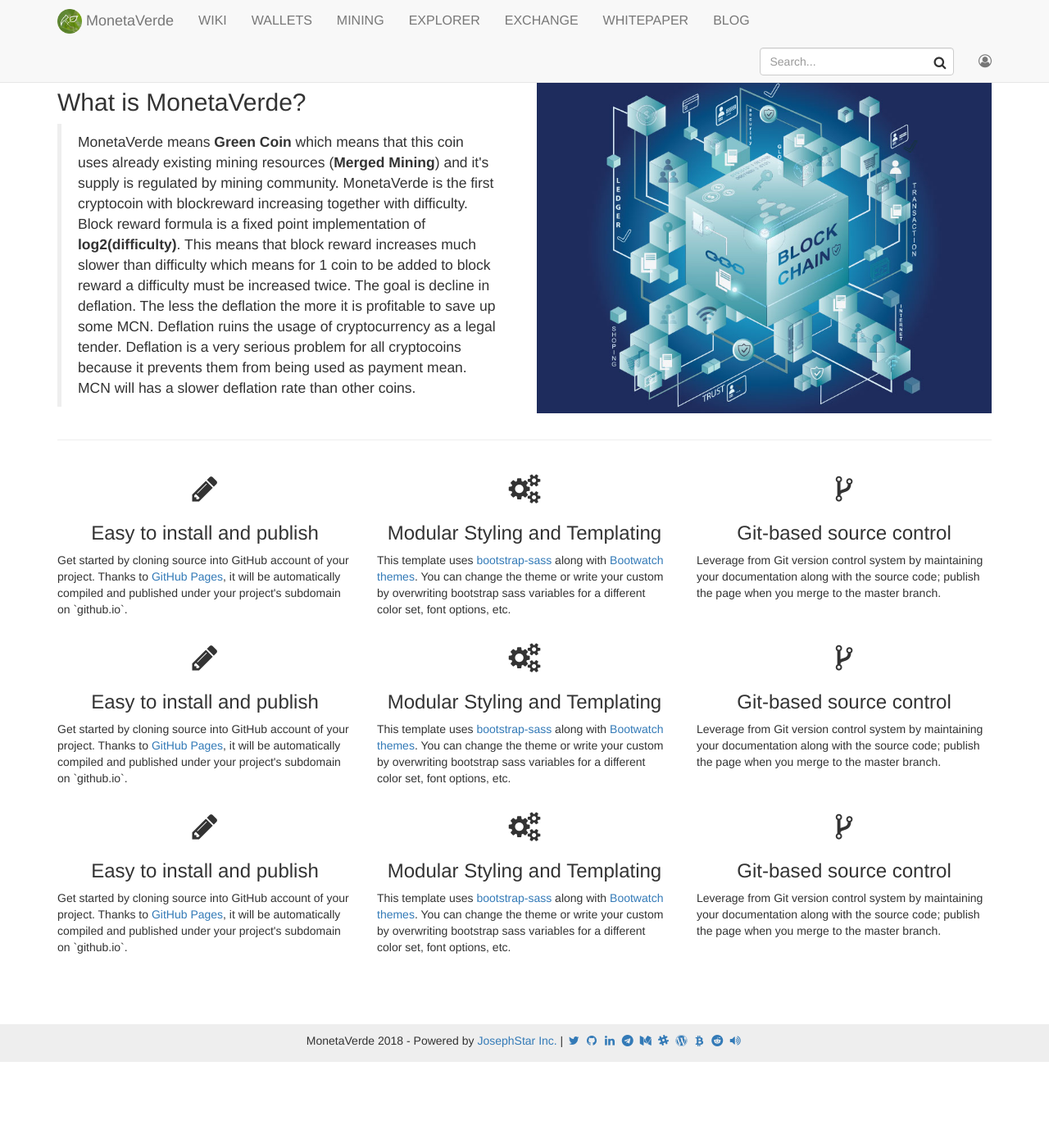
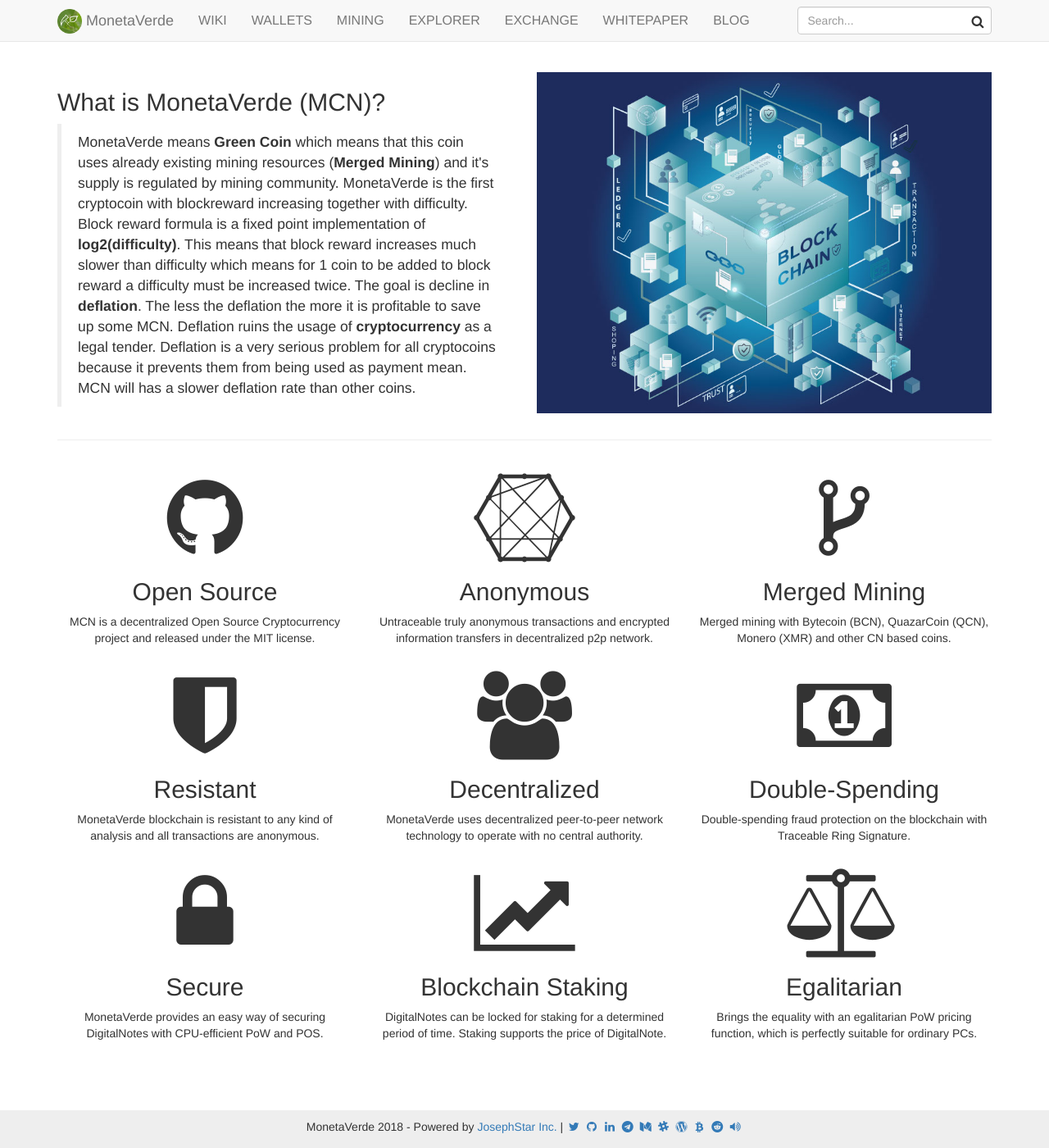
Before and after one commit to ammogcoder/www, a Jekyll site: the page built from index.html, in a window 1280 px wide and 1400 px high, scrolled down 1092 px. Shown: the whole window at 82% size. Built offline with Jekyll 4.4.1, drawn with Linux system fonts in a browser that asks for light colours; nearby versions of some CDN libraries; before the commit the page ends 2387 px from its top, so only the background shows below that.

Commit message:
Features section added.

```diff
--- a/_config.yml
+++ b/_config.yml
@@ -4,13 +4,13 @@
 email: info@monetaverde.io
 description-title: Welcome to MonetaVerde Project!
 description-detail: We are building Green Cryptocurrency
-definition-title: What is MonetaVerde?
+definition-title: What is MonetaVerde (MCN)?
 definition-detail: "MonetaVerde means <b>Green Coin</b> which means that this coin uses already existing mining resources
 (<b>Merged Mining</b>) and it's supply is regulated by mining community. MonetaVerde is the first cryptocoin with blockreward
 increasing together with difficulty. Block reward formula is a fixed point implementation of <b>log2(difficulty)</b>.
 This means that block reward increases much slower than difficulty which means for 1 coin to be added to block reward a difficulty
-must be increased twice. The goal is decline in deflation. The less the deflation the more it is profitable to save up some MCN.
-Deflation ruins the usage of cryptocurrency as a legal tender. Deflation is a very serious problem for all cryptocoins because
+must be increased twice. The goal is decline in <b>deflation</b>. The less the deflation the more it is profitable to save up some MCN.
+Deflation ruins the usage of <b>cryptocurrency</b> as a legal tender. Deflation is a very serious problem for all cryptocoins because
 it prevents them from being used as payment mean. MCN will has a slower deflation rate than other coins."
 
 # baseurl: "/jekyll-doc-theme" # the subpath of your site, e.g. /blog/
@@ -23,7 +23,7 @@
 # bootwatch: paper
 
 # Social Media
-login_url: https://login.monetaverde.io
+login_url: #
 twitter_url: https://twitter.com/monetaverde_mcn
 github_url: https://github.com/monetaverde
 linkedin_url: https://www.linkedin.com/company/monetaverde
@@ -34,6 +34,36 @@
 coinmarketcap_url: https://coinmarketcap.com/currencies/monetaverde
 reddit_url: https://www.reddit.com/r/MonetaVerde
 bitcointalk_url: https://bitcointalk.org/index.php?topic=657820.0
+
+# Features
+feature-icon-01: fa fa-github fa-3x
+feature-title-01: Open Source
+feature-definition-01: MCN is a decentralized Open Source Cryptocurrency project and released under the MIT license.
+feature-icon-02: fa fa-connectdevelop fa-3x
+feature-title-02: Anonymous
+feature-definition-02: Untraceable truly anonymous transactions and encrypted information transfers in decentralized p2p network.
+feature-icon-03: fa fa-code-fork fa-3x
+feature-title-03: Merged Mining
+feature-definition-03: Merged mining with Bytecoin (BCN), QuazarCoin (QCN), Monero (XMR) and other CN based coins.
+feature-icon-04: fa fa-shield fa-3x
+feature-title-04: Resistant
+feature-definition-04: MonetaVerde blockchain is resistant to any kind of analysis and all transactions are anonymous.
+feature-icon-05: fa fa-users fa-3x
+feature-title-05: Decentralized
+feature-definition-05: MonetaVerde uses decentralized peer-to-peer network technology to operate with no central authority.
+feature-icon-06: fa fa-money fa-3x
+feature-title-06: Double-Spending
+feature-definition-06: Double-spending fraud protection on the blockchain with Traceable Ring Signature.
+feature-icon-07: fa fa-lock fa-3x
+feature-title-07: Secure
+feature-definition-07: MonetaVerde provides an easy way of securing DigitalNotes with CPU-efficient PoW and POS.
+feature-icon-08: fa fa-line-chart fa-3x
+feature-title-08: Blockchain Staking
+feature-definition-08: DigitalNotes can be locked for staking for a determined period of time. Staking supports the price of DigitalNote.
+feature-icon-09: fa fa-balance-scale fa-3x
+feature-title-09: Egalitarian
+feature-definition-09: Brings the equality with an egalitarian PoW pricing function, which is perfectly suitable for ordinary PCs.
+
 
 # Build settings
 markdown: kramdown
--- a/_includes/topnav.html
+++ b/_includes/topnav.html
@@ -13,13 +13,13 @@
         </div>
         <div id="navbar" class="collapse navbar-collapse">
             <ul class="nav navbar-nav">
-                <li {% if page.sectionid=='docs' %} class="active" {% endif %}><a href="{{ "/docs/home/" | prepend: site.baseurl }}">WIKI</a></li>
-                <li {% if page.sectionid=='mvip' %} class="active" {% endif %}><a href="{{ "/mvip/home/" | prepend: site.baseurl }}">WALLETS</a></li>
-                <li {% if page.sectionid=='research' %} class="active" {% endif %}><a href="{{ "/research/home/" | prepend: site.baseurl }}">MINING</a></li>
-                <li {% if page.sectionid=='roadmap' %} class="active" {% endif %}><a href="{{ "/roadmap/home/" | prepend: site.baseurl }}">EXPLORER</a></li>
-                <li {% if page.sectionid=='roadmap' %} class="active" {% endif %}><a href="{{ "/roadmap/home/" | prepend: site.baseurl }}">EXCHANGE</a></li>
-                <li {% if page.sectionid=='whitepaper' %} class="active" {% endif %}><a href="{{ "/whitepaper/home/" | prepend: site.baseurl }}">WHITEPAPER</a></li>
-                <li {% if page.sectionid=='blog' %} class="active" {% endif %}><a href="{{ "/blog/home/" | prepend: site.baseurl }}">BLOG</a></li>
+                <li {% if page.sectionid=='docs' %} class="active" {% endif %}><a href="{{ "#" | prepend: site.baseurl }}">WIKI</a></li>
+                <li {% if page.sectionid=='mvip' %} class="active" {% endif %}><a href="{{ "#" | prepend: site.baseurl }}">WALLETS</a></li>
+                <li {% if page.sectionid=='research' %} class="active" {% endif %}><a href="{{ "#" | prepend: site.baseurl }}">MINING</a></li>
+                <li {% if page.sectionid=='roadmap' %} class="active" {% endif %}><a href="{{ "#" | prepend: site.baseurl }}">EXPLORER</a></li>
+                <li {% if page.sectionid=='roadmap' %} class="active" {% endif %}><a href="{{ "#" | prepend: site.baseurl }}">EXCHANGE</a></li>
+                <li {% if page.sectionid=='whitepaper' %} class="active" {% endif %}><a href="{{ "#" | prepend: site.baseurl }}">WHITEPAPER</a></li>
+                <li {% if page.sectionid=='blog' %} class="active" {% endif %}><a href="{{ "#" | prepend: site.baseurl }}">BLOG</a></li>
 
 
             </ul>
@@ -30,9 +30,6 @@
                         <i class="fa fa-search form-control-feedback"></i>
                     </div>
                 </form>
-                <ul class="nav navbar-nav">
-                    <li><a href="{{ site.login_url }}"><i class="fa fa-user-circle-o" aria-hidden="true"></i></a></li>
-                </ul>
             </div>
         </div>
     </div>
--- a/index.html
+++ b/index.html
@@ -29,69 +29,59 @@
 
     <div class="row">
         <div class="col-sm-4">
-            <h1 class="text-center"><i class="fa fa-pencil" aria-hidden="true"></i></h1>
-            <h3 class="text-center">Easy to install and publish</h3>
-            <p>Get started by cloning source into GitHub account of your project. Thanks to <a href="https://pages.github.com">GitHub Pages</a>,
-              it will be automatically compiled and published under your project's subdomain on `github.io`.
-            </p>
+            <h1 class="text-center"><i class="{{site.feature-icon-01}}" aria-hidden="true"></i></h1>
+            <h2 class="text-center">{{site.feature-title-01}}</h2>
+            <p class="text-center">{{site.feature-definition-01}}</p>
         </div>
         <div class="col-sm-4">
-            <h1 class="text-center"><i class="fa fa-cogs" aria-hidden="true"></i></h1>
-            <h3 class="text-center">Modular Styling and Templating</h3>
-            <p>This template uses <a href="https://github.com/twbs/bootstrap-sass">bootstrap-sass</a> along with <a href="https://bootswatch.com/">Bootwatch themes</a>.
-            You can change the theme or write your custom by overwriting bootstrap sass variables for a different color set, font options, etc.</p>
+            <h1 class="text-center"><i class="{{site.feature-icon-02}}" aria-hidden="true"></i></h1>
+            <h2 class="text-center">{{site.feature-title-02}}</h2>
+            <p class="text-center">{{site.feature-definition-02}}</p>
         </div>
         <div class="col-sm-4">
-            <h1 class="text-center"><i class="fa fa-code-fork" aria-hidden="true"></i></h1>
-            <h3 class="text-center">Git-based source control</h3>
-            <p>Leverage from Git version control system by
-              maintaining your documentation along with the source code; publish the page when you merge to the master branch.</p>
+            <h1 class="text-center"><i class="{{site.feature-icon-03}}" aria-hidden="true"></i></h1>
+            <h2 class="text-center">{{site.feature-title-03}}</h2>
+            <p class="text-center">{{site.feature-definition-03}}</p>
         </div>
     </div>
 
     <div class="row">
         <div class="col-sm-4">
-            <h1 class="text-center"><i class="fa fa-pencil" aria-hidden="true"></i></h1>
-            <h3 class="text-center">Easy to install and publish</h3>
-            <p>Get started by cloning source into GitHub account of your project. Thanks to <a href="https://pages.github.com">GitHub Pages</a>,
-                it will be automatically compiled and published under your project's subdomain on `github.io`.
-            </p>
+            <h1 class="text-center"><i class="{{site.feature-icon-04}}" aria-hidden="true"></i></h1>
+            <h2 class="text-center">{{site.feature-title-04}}</h2>
+            <p class="text-center">{{site.feature-definition-04}}</p>
         </div>
         <div class="col-sm-4">
-            <h1 class="text-center"><i class="fa fa-cogs" aria-hidden="true"></i></h1>
-            <h3 class="text-center">Modular Styling and Templating</h3>
-            <p>This template uses <a href="https://github.com/twbs/bootstrap-sass">bootstrap-sass</a> along with <a href="https://bootswatch.com/">Bootwatch themes</a>.
-                You can change the theme or write your custom by overwriting bootstrap sass variables for a different color set, font options, etc.</p>
+            <h1 class="text-center"><i class="{{site.feature-icon-05}}" aria-hidden="true"></i></h1>
+            <h2 class="text-center">{{site.feature-title-05}}</h2>
+            <p class="text-center">{{site.feature-definition-05}}</p>
         </div>
         <div class="col-sm-4">
-            <h1 class="text-center"><i class="fa fa-code-fork" aria-hidden="true"></i></h1>
-            <h3 class="text-center">Git-based source control</h3>
-            <p>Leverage from Git version control system by
-                maintaining your documentation along with the source code; publish the page when you merge to the master branch.</p>
+            <h1 class="text-center"><i class="{{site.feature-icon-06}}" aria-hidden="true"></i></h1>
+            <h2 class="text-center">{{site.feature-title-06}}</h2>
+            <p class="text-center">{{site.feature-definition-06}}</p>
         </div>
     </div>
 
     <div class="row">
         <div class="col-sm-4">
-            <h1 class="text-center"><i class="fa fa-pencil" aria-hidden="true"></i></h1>
-            <h3 class="text-center">Easy to install and publish</h3>
-            <p>Get started by cloning source into GitHub account of your project. Thanks to <a href="https://pages.github.com">GitHub Pages</a>,
-                it will be automatically compiled and published under your project's subdomain on `github.io`.
-            </p>
+            <h1 class="text-center"><i class="{{site.feature-icon-07}}" aria-hidden="true"></i></h1>
+            <h2 class="text-center">{{site.feature-title-07}}</h2>
+            <p class="text-center">{{site.feature-definition-07}}</p>
         </div>
         <div class="col-sm-4">
-            <h1 class="text-center"><i class="fa fa-cogs" aria-hidden="true"></i></h1>
-            <h3 class="text-center">Modular Styling and Templating</h3>
-            <p>This template uses <a href="https://github.com/twbs/bootstrap-sass">bootstrap-sass</a> along with <a href="https://bootswatch.com/">Bootwatch themes</a>.
-                You can change the theme or write your custom by overwriting bootstrap sass variables for a different color set, font options, etc.</p>
+            <h1 class="text-center"><i class="{{site.feature-icon-08}}" aria-hidden="true"></i></h1>
+            <h2 class="text-center">{{site.feature-title-08}}</h2>
+            <p class="text-center">{{site.feature-definition-08}}</p>
         </div>
         <div class="col-sm-4">
-            <h1 class="text-center"><i class="fa fa-code-fork" aria-hidden="true"></i></h1>
-            <h3 class="text-center">Git-based source control</h3>
-            <p>Leverage from Git version control system by
-                maintaining your documentation along with the source code; publish the page when you merge to the master branch.</p>
+            <h1 class="text-center"><i class="{{site.feature-icon-09}}" aria-hidden="true"></i></h1>
+            <h2 class="text-center">{{site.feature-title-09}}</h2>
+            <p class="text-center">{{site.feature-definition-09}}</p>
         </div>
     </div>
 
 
+
+
 </div>
```
